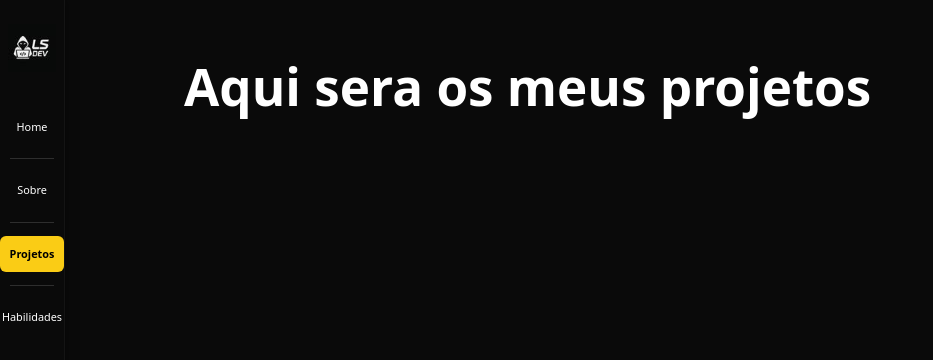
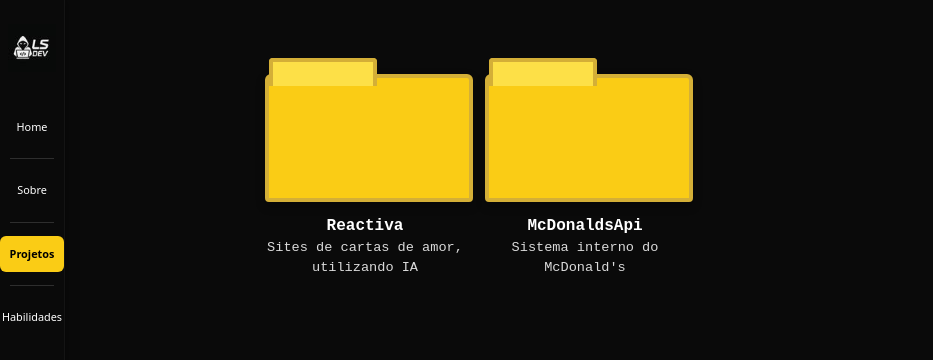
Before and after one commit to Lucca-shizuru/Portfolio, a React (Vite) app: page /projetos in a window 1280 px wide. Shown: the top 360 px of the page, without its empty margins (0-933 px from the left). Built offline with nearby package versions, Linux system fonts and the light colour scheme.

Commit message:
refactor/ alterando estilizacao dos projetos

```diff
--- a/src/Data/ProjetcsData.js
+++ b/src/Data/ProjetcsData.js
@@ -0,0 +1,17 @@
+
+
+export default [
+    {
+        name: "Reactiva",
+        description: "Sites de cartas de amor, utilizando IA",
+        pdf: "src/Data/ProjectsPdf/Reactiva.pdf",
+    },
+
+    {
+        name: "McDonaldsApi",
+        description: "Sistema interno do McDonald's",
+        pdf: "src/Data/ProjectsPdf/Reactiva.pdf",
+    },
+
+
+];
--- a/src/Pages/Projects.jsx
+++ b/src/Pages/Projects.jsx
@@ -1,10 +1,88 @@
+import projetcsData from "../Data/ProjetcsData.js";
+import React, { useEffect, useState } from 'react';
 
 
-function Projects (props) {
+function Projects() {
+    const [isMobile, setIsMobile] = useState(false);
+
+    useEffect(() => {
+        const handleResize = () => setIsMobile(window.innerWidth <= 768);
+        handleResize();
+        window.addEventListener('resize', handleResize);
+        return () => window.removeEventListener('resize', handleResize);
+    }, []);
+
+    const styles = {
+        container: {
+            marginLeft: isMobile ? 80 : 80,
+            padding: '50px 1px',
+            minHeight: '50vh',
+            backgroundColor: '#0a0a0a',
+            display: 'flex',
+            flexWrap: 'wrap',
+            justifyContent: 'flex-start',
+            gap: '20px',
+        },
+        pastaWrapper: {
+            width: isMobile ? '90%' : '200px',
+            cursor: 'pointer',
+            textAlign: 'center',
+            transition: 'transform 0.2s ease',
+        },
+        pasta: {
+            width: '100%',
+            height: '120px',
+            backgroundColor: '#facc15',
+            border: '4px solid #d4af37',
+            borderRadius: '6px 6px 4px 4px',
+            position: 'relative',
+            boxShadow: '0 4px 10px rgba(0, 0, 0, 0.3)',
+        },
+        aba: {
+            width: '50%',
+            height: '24px',
+            backgroundColor: '#fde047',
+            border: '4px solid #d4af37',
+            borderBottom: 'none',
+            borderRadius: '4px 4px 0 0',
+            position: 'absolute',
+            top: '-20px',
+            left: '0',
+        },
+        texto: {
+            marginTop: '12px',
+            fontFamily: 'monospace',
+            color: '#fff',
+        },
+        nome: {
+            fontSize: '1rem',
+            fontWeight: 'bold',
+        },
+        descricao: {
+            fontSize: '0.85rem',
+            opacity: 0.85,
+        }
+    };
+
     return (
-        <div className="p-4">
-            <h1> Aqui sera os meus projetos </h1>
-
+        <div style={styles.container}>
+            {projetcsData.map((project, index) => (
+                <div
+                    key={index}
+                    style={styles.pastaWrapper}
+                    onClick={() => window.open(project.pdf, '_blank')}
+                    onMouseEnter={(e) => (e.currentTarget.style.transform = 'scale(1.05)')}
+                    onMouseLeave={(e) => (e.currentTarget.style.transform = 'scale(1)')}
+                >
+                    <div style={styles.pasta}>
+                        <div style={styles.aba}></div>
+                    </div>
+                    <div style={styles.texto}>
+                        <div style={styles.nome}>{project.name}</div>
+                        <div style={styles.descricao}>{project.description}</div>
+                    </div>
+                </div>
+            ))}
         </div>
     );
 }
```
